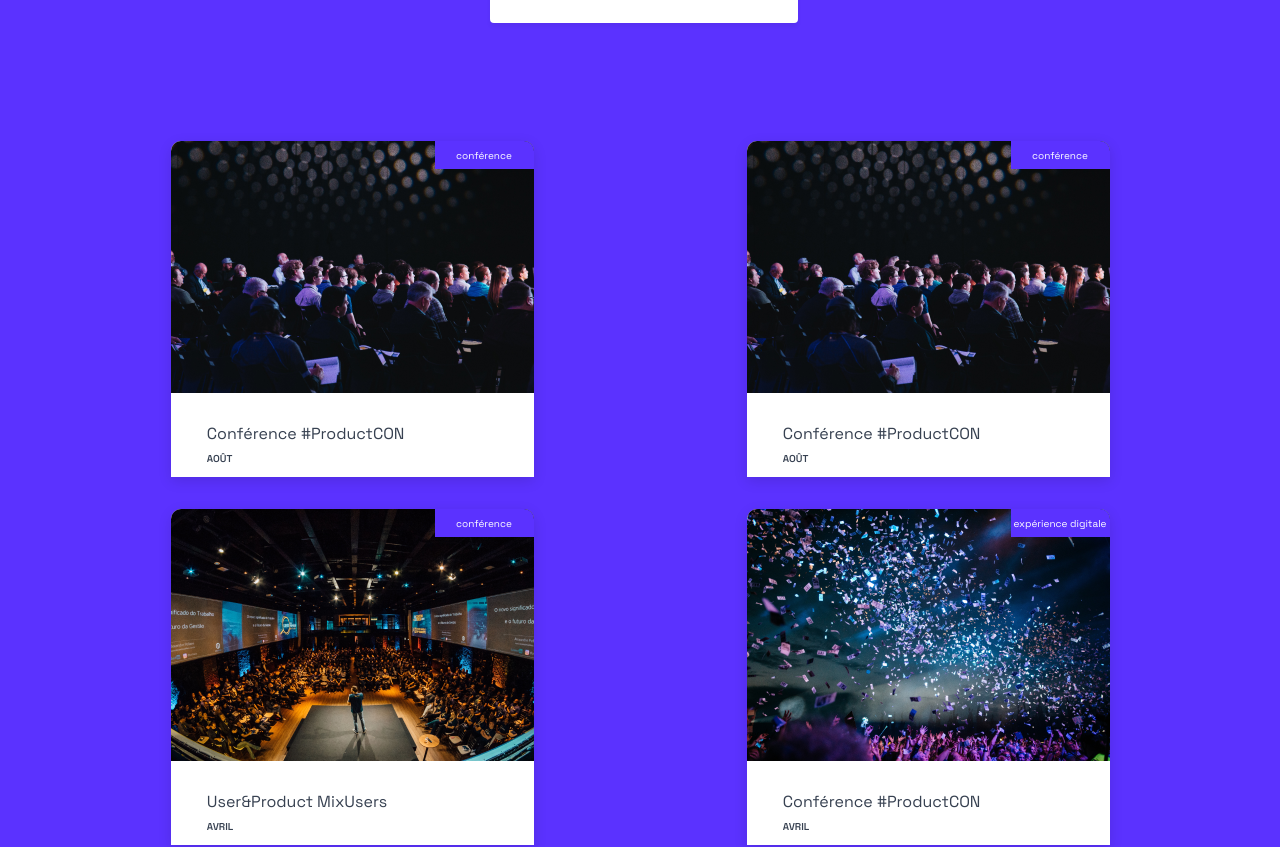
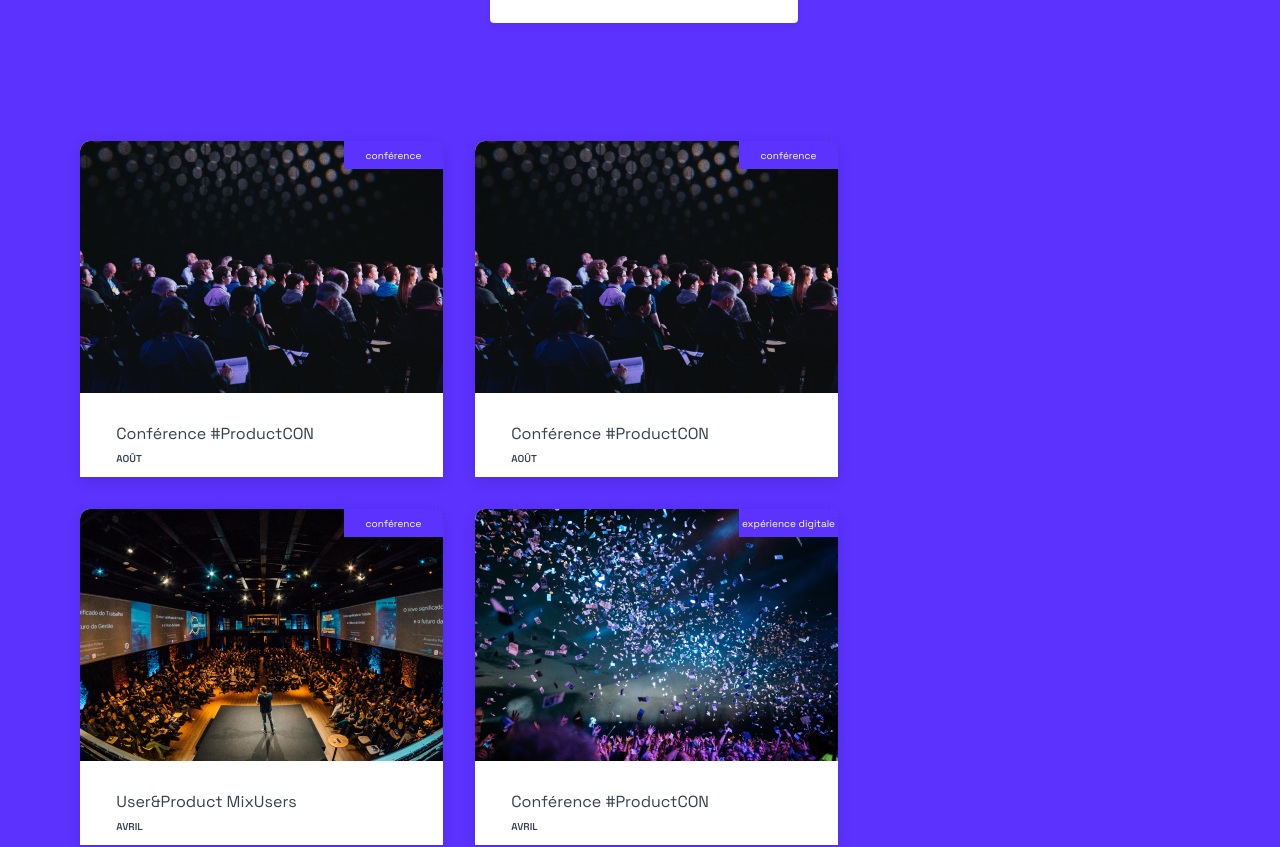
Before and after one commit to Netik59/OCR_P10_02-2024, a React (Create React App) app: page / in a window 1280 px wide. Shown: the part 1865-2712 px from the top of the page. Built offline with nearby package versions, Linux system fonts and the light colour scheme.

Commit message:
last event modale added + fix filters

```diff
--- a/src/App.scss
+++ b/src/App.scss
@@ -42,13 +42,3 @@
     transform: rotate(360deg);
   }
 }
-
-.ListContainer {
-  width: 90%;
-  max-width: 1200px;
-  display: flex;
-  justify-content: space-around;
-  flex-wrap: wrap;
-  margin-top: 64px;
-  margin-bottom: 64px;
-}
--- a/src/components/Select/index.js
+++ b/src/components/Select/index.js
@@ -16,9 +16,8 @@
   const [value, setValue] = useState();
   const [collapsed, setCollapsed] = useState(true);
   const changeValue = (newValue) => {
-    onChange();
+    onChange(newValue);
     setValue(newValue);
-    setCollapsed(newValue);
   };
   return (
     <div className={`SelectContainer ${type}`} data-testid="select-testid">
--- a/src/containers/Events/index.js
+++ b/src/containers/Events/index.js
@@ -45,7 +45,7 @@
             selection={Array.from(typeList)}
             onChange={(value) => (value ? changeType(value) : changeType(null))}
           />
-          <div id="events" className="ListContainer">
+          <div id="events" className="noSpaceAround">
             {filteredEvents.map((event) => (
               <Modal key={event.id} Content={<ModalEvent event={event} />}>
                 {({ setIsOpened }) => (
--- a/src/containers/ModalEvent/index.js
+++ b/src/containers/ModalEvent/index.js
@@ -34,7 +34,11 @@
 
 ModalEvent.propTypes = {
   // eslint-disable-next-line react/forbid-prop-types
-  event: PropTypes.any.isRequired,
+  event: PropTypes.any,
 }
 
+ModalEvent.defaultProps = {
+  event: null, // ou une autre valeur par défaut appropriée
+};
+
 export default ModalEvent;
--- a/src/containers/Slider/index.js
+++ b/src/containers/Slider/index.js
@@ -14,7 +14,6 @@
 
 
   const nextCard = () => {
-    console.log(byDateDesc)
     setTimeout(
       () => setIndex(index < byDateDesc.length - 1 ? index + 1 : 0),
       5000
--- a/src/pages/Home/index.js
+++ b/src/pages/Home/index.js
@@ -10,12 +10,12 @@
 import Icon from "../../components/Icon";
 import Form from "../../containers/Form";
 import Modal from "../../containers/Modal";
+import ModalEvent from "../../containers/ModalEvent";
 import { useData } from "../../contexts/DataContext";
 
 const Page = () => {
   const { data } = useData()
 
-  console.log(data)
 
   const byDateDesc = data?.events.sort((evtA, evtB) =>
 
@@ -129,13 +129,18 @@
     <footer className="row">
       <div className="col presta">
         <h3>Notre derniére prestation</h3>
+        <Modal Content={<ModalEvent event={last} />}>
+          {({ setIsOpened }) => (
             <EventCard
+              onClick={() => setIsOpened(true)}
               imageSrc={last?.cover}
               title={last?.title}
               date={new Date(last?.date)}
               small
               label="boom"
             />
+          )}
+        </Modal>
       </div>
       <div className="col contact">
         <h3>Contactez-nous</h3>
--- a/src/pages/Home/style.scss
+++ b/src/pages/Home/style.scss
@@ -82,6 +82,14 @@
     width: 207px;
     margin-top: 32px;
   }
+}
+.noSpaceAround {
+  width: 90%;
+  max-width: 1200px;
+  display: flex;
+  flex-wrap: wrap;
+  margin-top: 64px;
+  margin-bottom: 64px;
 }
 .ListContainer {
   width: 90%;
```
Also changed, not shown: 2 other files (tests, documents, lock files or other folders). Lines whose indentation alone changed are shown as unchanged.
